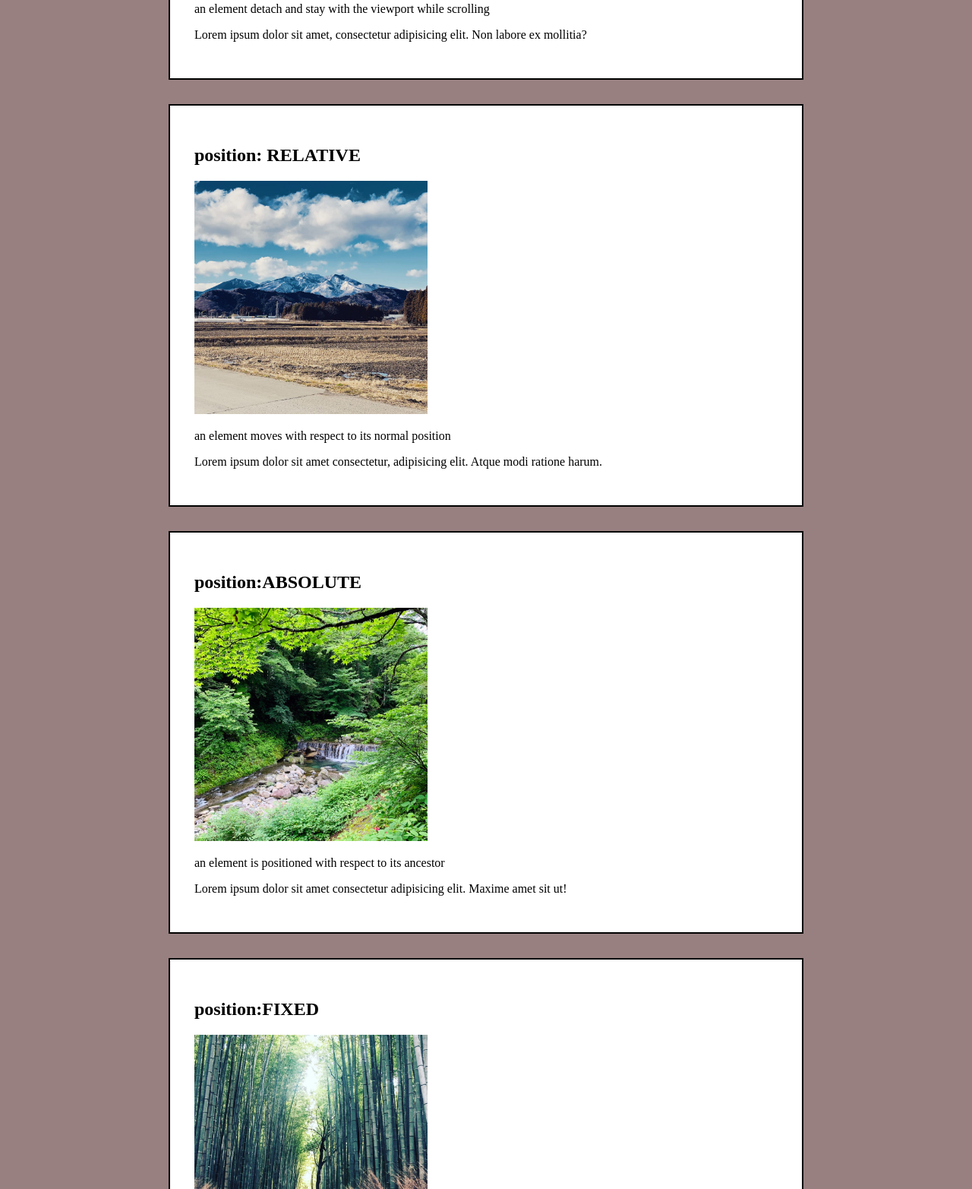
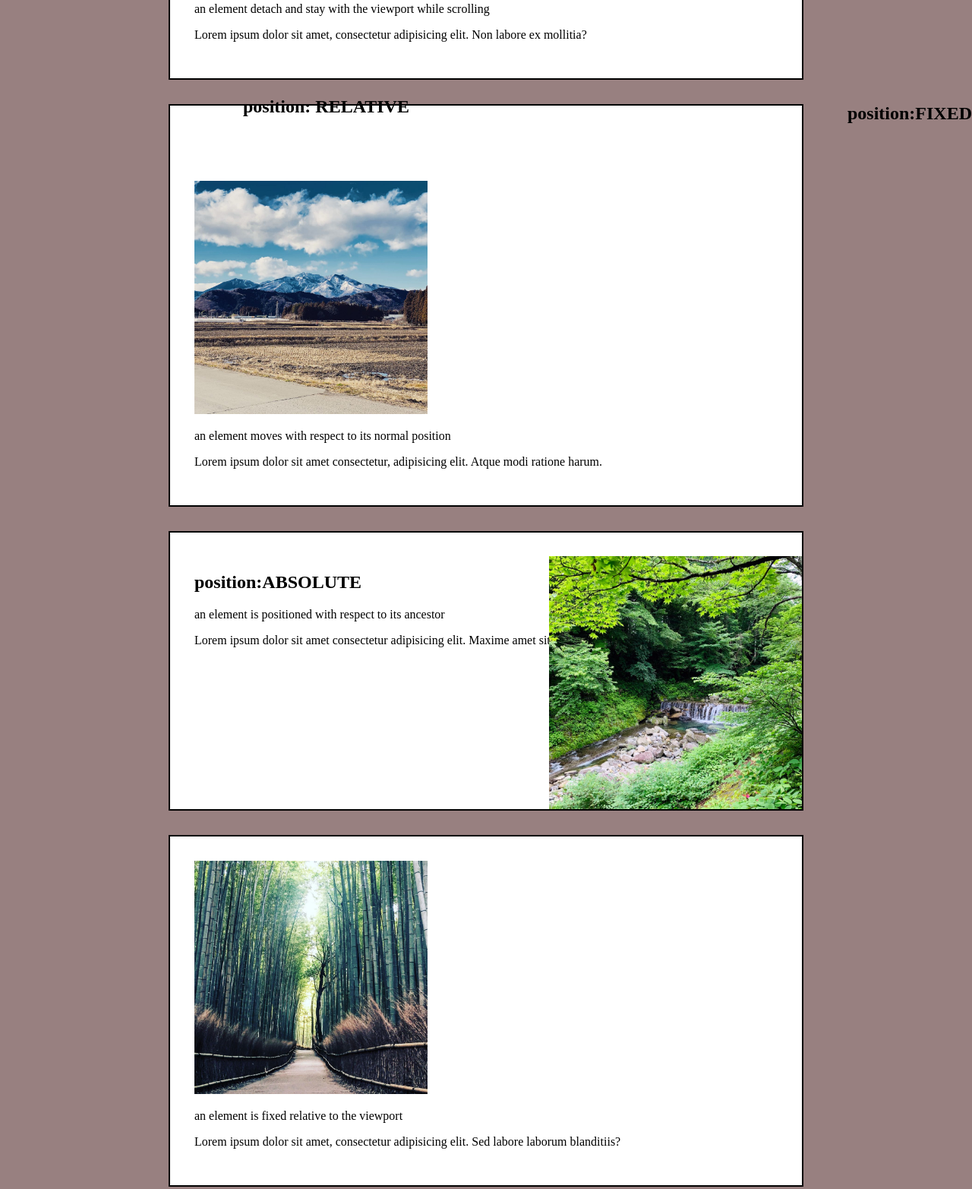
Before and after one commit to Binazirfarokhi/Position-HTML-CSS-term1, a plain HTML site: page index.html in a window 1280 px wide. Shown: the part 617-2182 px from the top of the page at 76% size. Drawn offline with Linux system fonts and the light colour scheme.

Commit message:
fixed - absolute

```diff
--- a/index.html
+++ b/index.html
@@ -21,7 +21,7 @@
                 <p>an element detach and stay with the  viewport while scrolling</p>
                 <p>Lorem ipsum dolor sit amet, consectetur adipisicing elit. Non labore ex mollitia?</p>
             </section>
-            <section id="relative">
+            <section id="RELATIVE">
                 <h2>position: RELATIVE</h2>
                 <img src="./Images/japan2.jpg" alt="">
                 <p>an element moves with respect to its normal position</p>
--- a/style.css
+++ b/style.css
@@ -37,3 +37,43 @@ section{
     margin: 2rem;
     background-color: #fff;
 }
+/* add position properties */
+ #STICKY{
+    position: sticky;
+    /* top bottom left right */
+     top:3rem;
+     z-index: 10;
+
+ }
+/* #STICKY img{
+    position: sticky;
+    /* top bottom left right */
+    /* top:3rem;  */
+/* } */
+header{
+    position: sticky;
+    /* top bottom left right */
+    top:0;
+}
+/* if I just give it to the one element: if you get this postion only to the section it belongs it is only for parent container. you have to be careful to which element you are giving to */
+
+/* ========================position relative  */
+#RELATIVE h2{
+    position :relative;
+    bottom:4rem;
+    left:4rem;
+}
+#ABSOLUTE {
+    position: relative;
+    height: 300px;
+}
+#ABSOLUTE img{
+    position: absolute;
+    bottom: 0;
+    right: 0;
+}
+#fixed  h2{
+position: fixed;
+bottom: 0;
+right: 0;
+}
```
